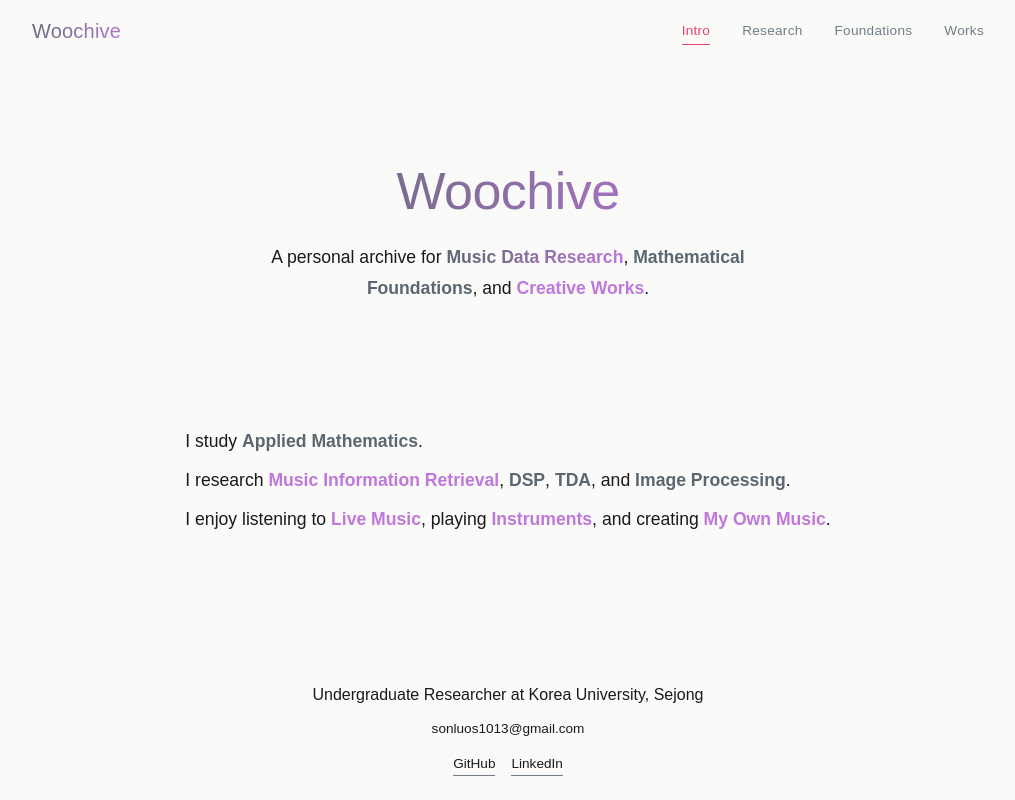
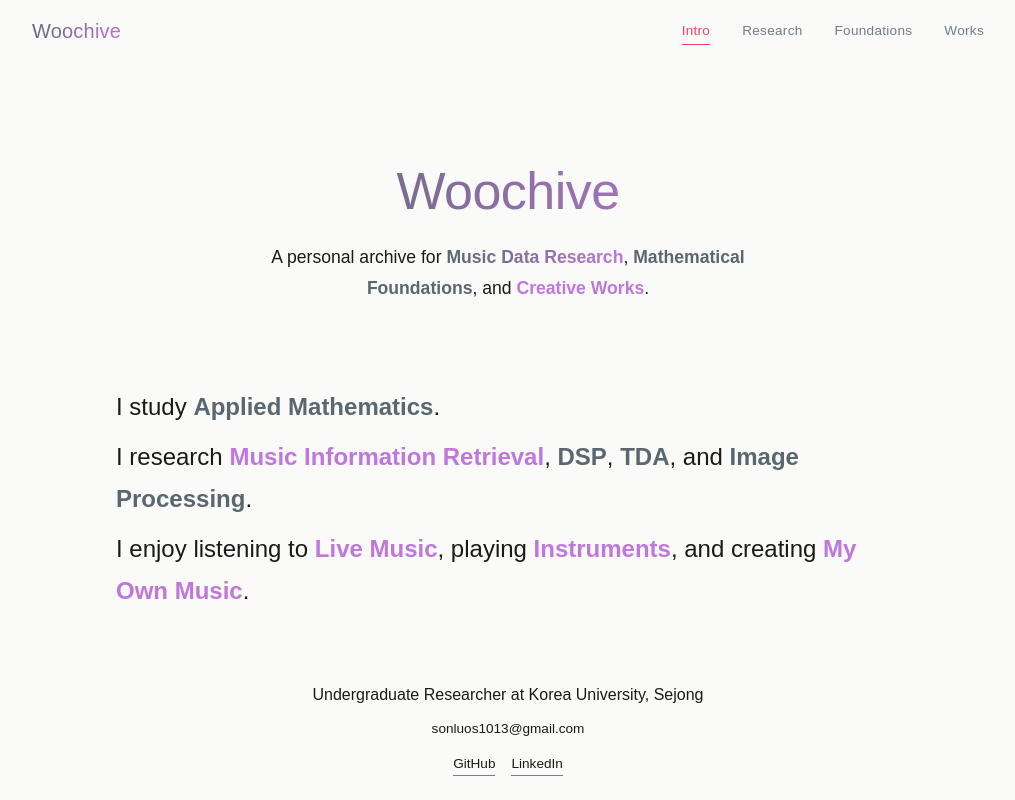
Before and after one commit to sonluos/woochive, a React (Vite) app: page / in a window 1280 px wide. Shown: the top 800 px of the page, without its empty margins (132-1147 px from the left). Built offline with nearby package versions, Linux system fonts and the light colour scheme.

Commit message:
style: bio margin-top 10px, font-size 1.5rem

```diff
--- a/src/pages/Home.css
+++ b/src/pages/Home.css
@@ -53,7 +53,7 @@
 
 /* Bio block */
 .intro__bio {
-  margin-top: calc(var(--sp-8) + 50px);
+  margin-top: calc(var(--sp-8) + 10px);
   max-width: 52rem;
   margin-left: auto;
   margin-right: auto;
@@ -61,7 +61,7 @@
 
 .intro__bio-line {
   font-family: var(--font-sans);
-  font-size: var(--text-md);
+  font-size: 1.5rem;
   color: var(--ink);
   line-height: var(--leading-relaxed);
   margin-bottom: var(--sp-2);
```
